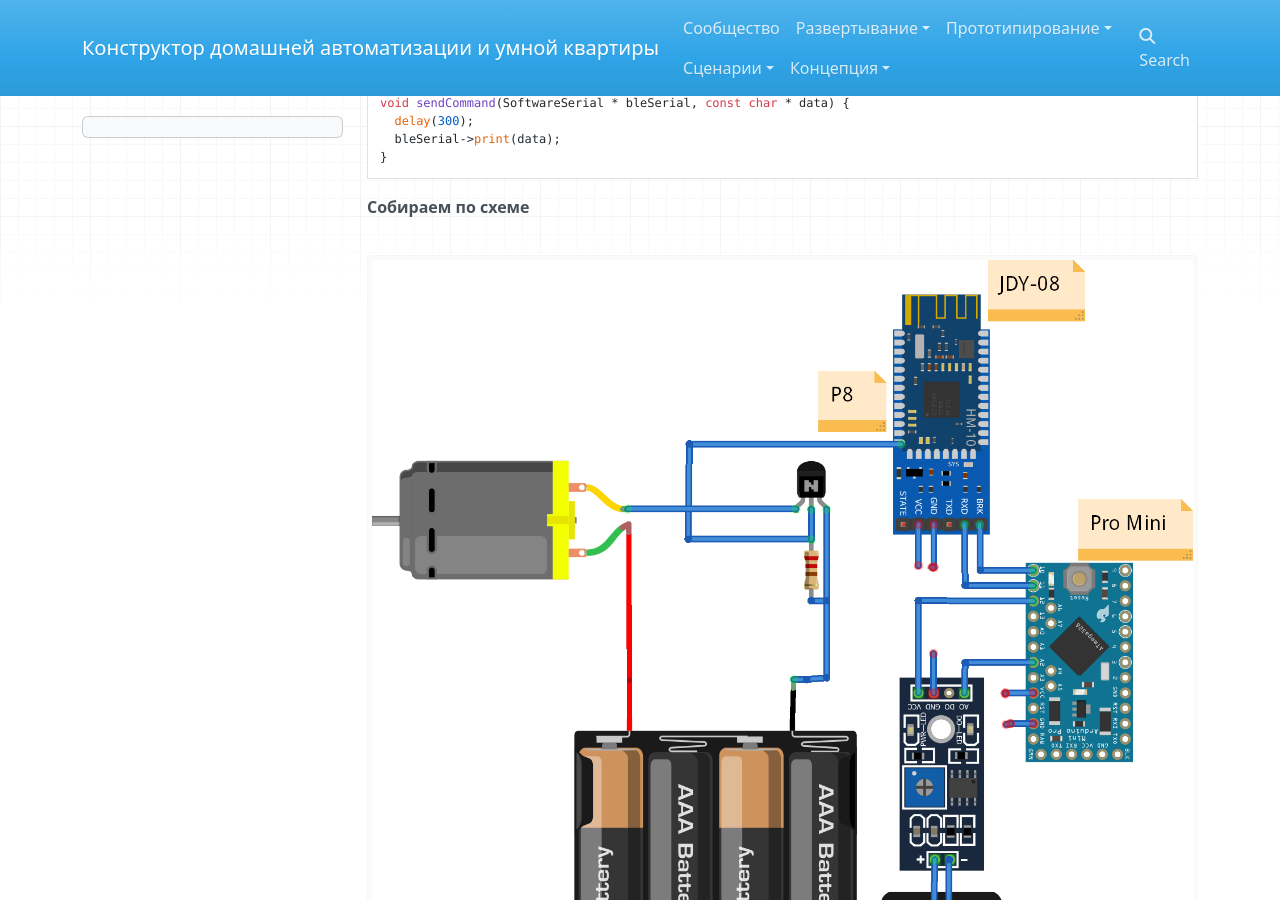
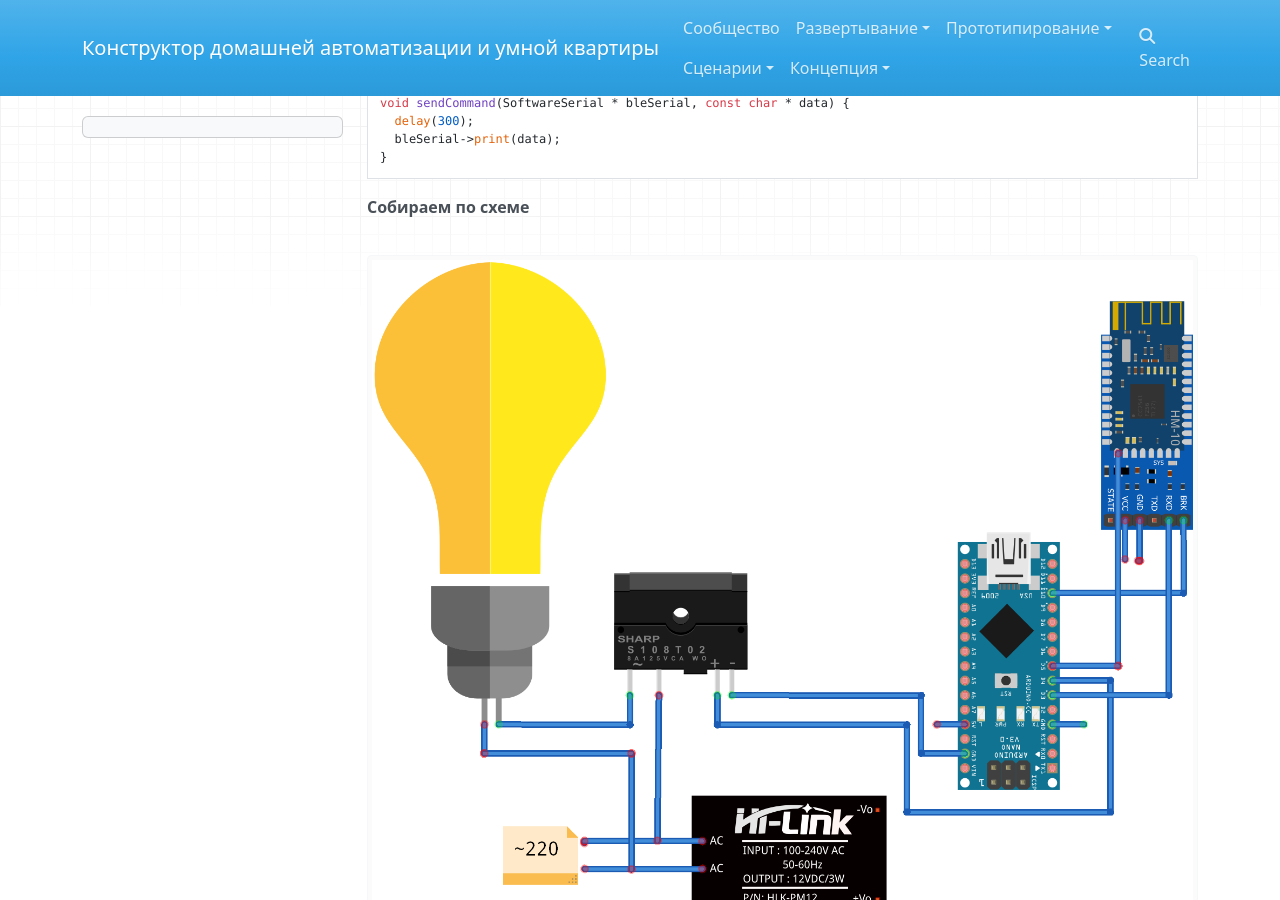
Before and after one commit to cutecare/cutecare-docs, an MkDocs documentation site: the page built from docs/Управление освещением.md, in a window 1280 px wide and 900 px high, scrolled down 3272 px. Built offline with MkDocs 1.6.1, drawn with Linux system fonts in a browser that asks for light colours; nearby versions of some CDN libraries; old or Windows-style settings are respelled for this version of MkDocs.

Commit message:
Update Управление освещением.md

```diff
--- a/docs/Управление освещением.md
+++ b/docs/Управление освещением.md
@@ -125,7 +125,7 @@ void sendCommand(SoftwareSerial * bleSerial, const char * data) {
 
 **Собираем по схеме**
 
-![Схема умного цветочного горшка](https://github.com/cutecare/cutecare-docs/blob/master/images/FlowerWatering_bb.png?raw=true)
+![Схема умного управления освещением](https://github.com/cutecare/cutecare-docs/blob/master/images/RemoteLigth_bb.png?raw=true)
 
 **Программируем HASS**
 
```
